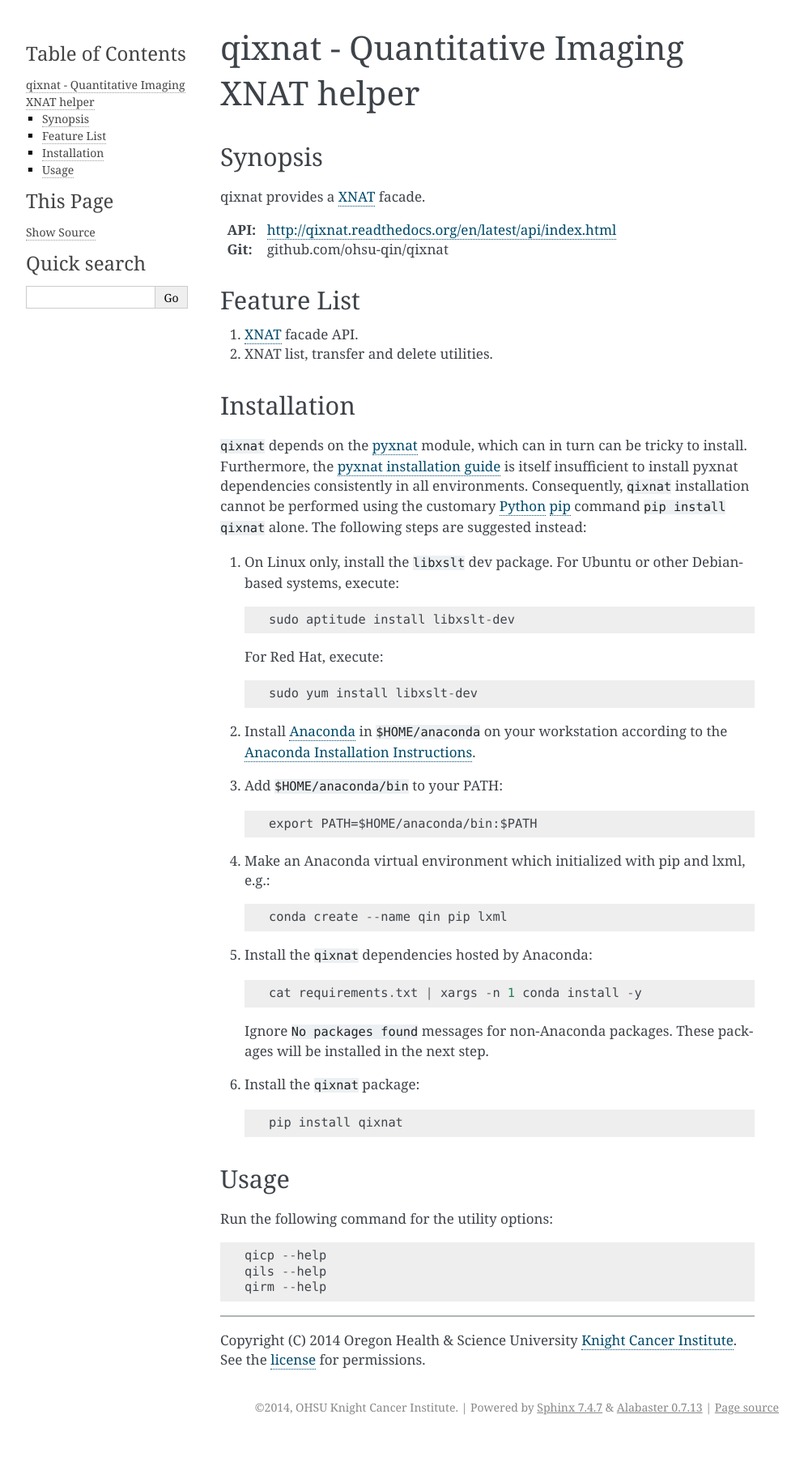
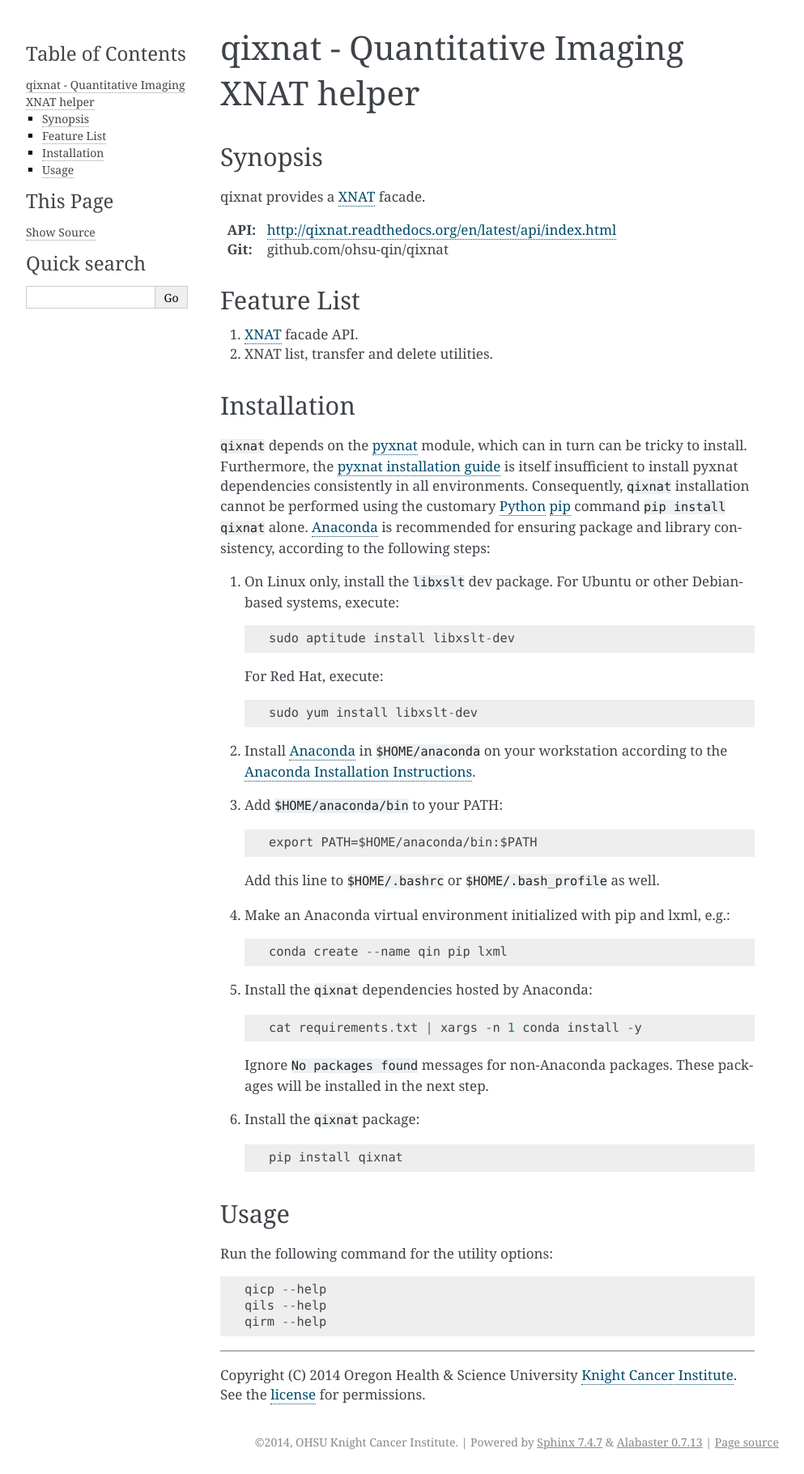
Before and after one commit to ohsu-qin/qixnat, a Sphinx documentation site: the page built from doc/index.rst, in a window 1280 px wide. Shown: the whole page at 81% size, without its empty margins (148-1141 px from the left). Built offline with Sphinx 7.4.7, drawn with Linux system fonts in a browser that asks for light colours; before the commit the page ends 1777 px from its top, so only the background shows below that.

Commit message:
Modify installation instructions to add anaconda/bin to $PATH.

```diff
--- a/doc/index.rst
+++ b/doc/index.rst
@@ -30,8 +30,8 @@
 install. Furthermore, the `pyxnat installation guide`_ is itself insufficient
 to install pyxnat dependencies consistently in all environments. Consequently,
 ``qixnat`` installation cannot be performed using the customary Python_ pip_
-command ``pip install qixnat`` alone. The following steps are suggested
-instead:
+command ``pip install qixnat`` alone. Anaconda_ is recommended for ensuring
+package and library consistency, according to the following steps:
 
 1. On Linux only, install the ``libxslt`` dev package. For Ubuntu or other
    Debian-based systems, execute::
@@ -49,8 +49,9 @@
 
        export PATH=$HOME/anaconda/bin:$PATH
 
-4. Make an Anaconda virtual environment which initialized with pip and lxml,
-   e.g.::
+   Add this line to ``$HOME/.bashrc`` or ``$HOME/.bash_profile`` as well.
+
+4. Make an Anaconda virtual environment initialized with pip and lxml, e.g.::
 
        conda create --name qin pip lxml
 
```
